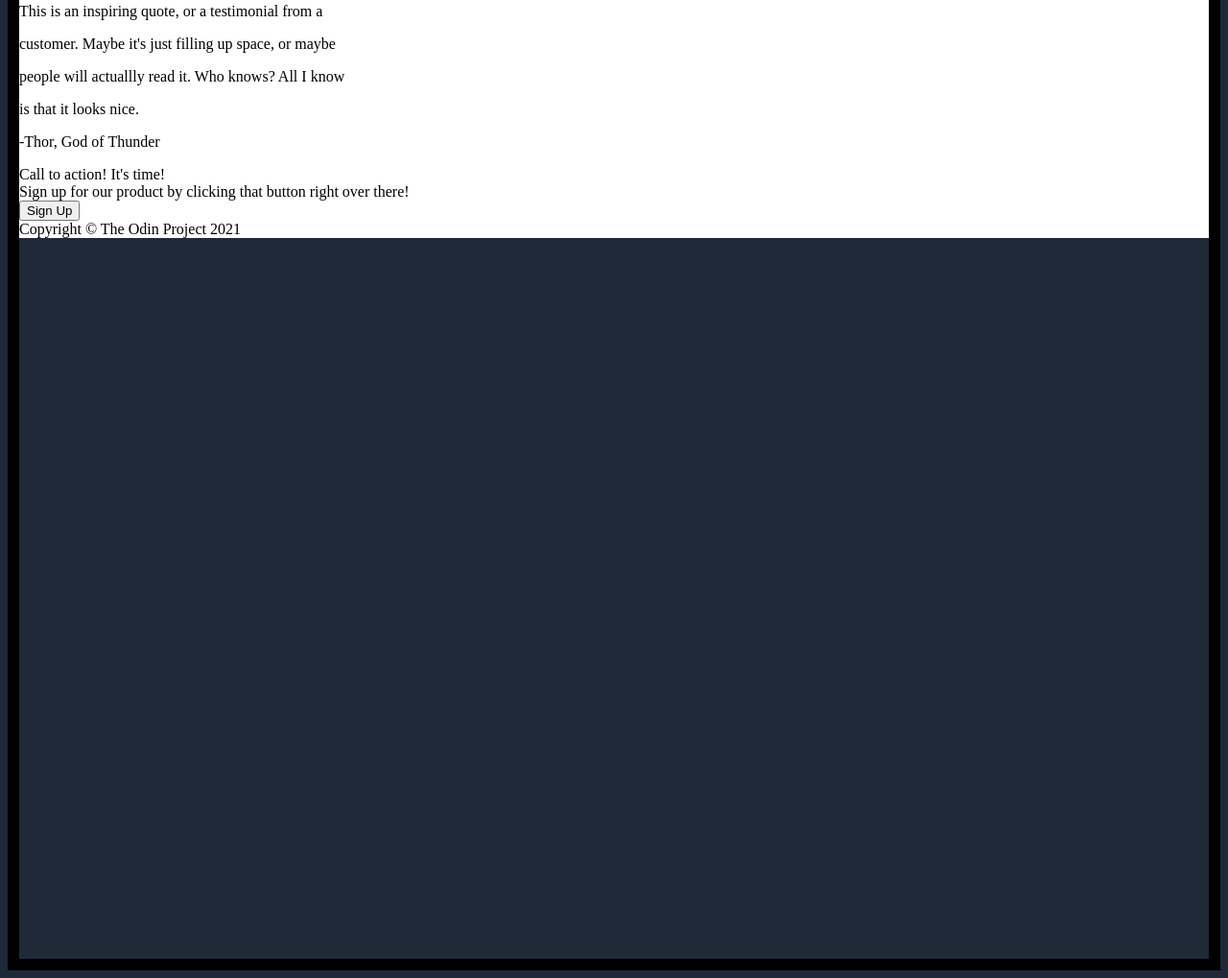
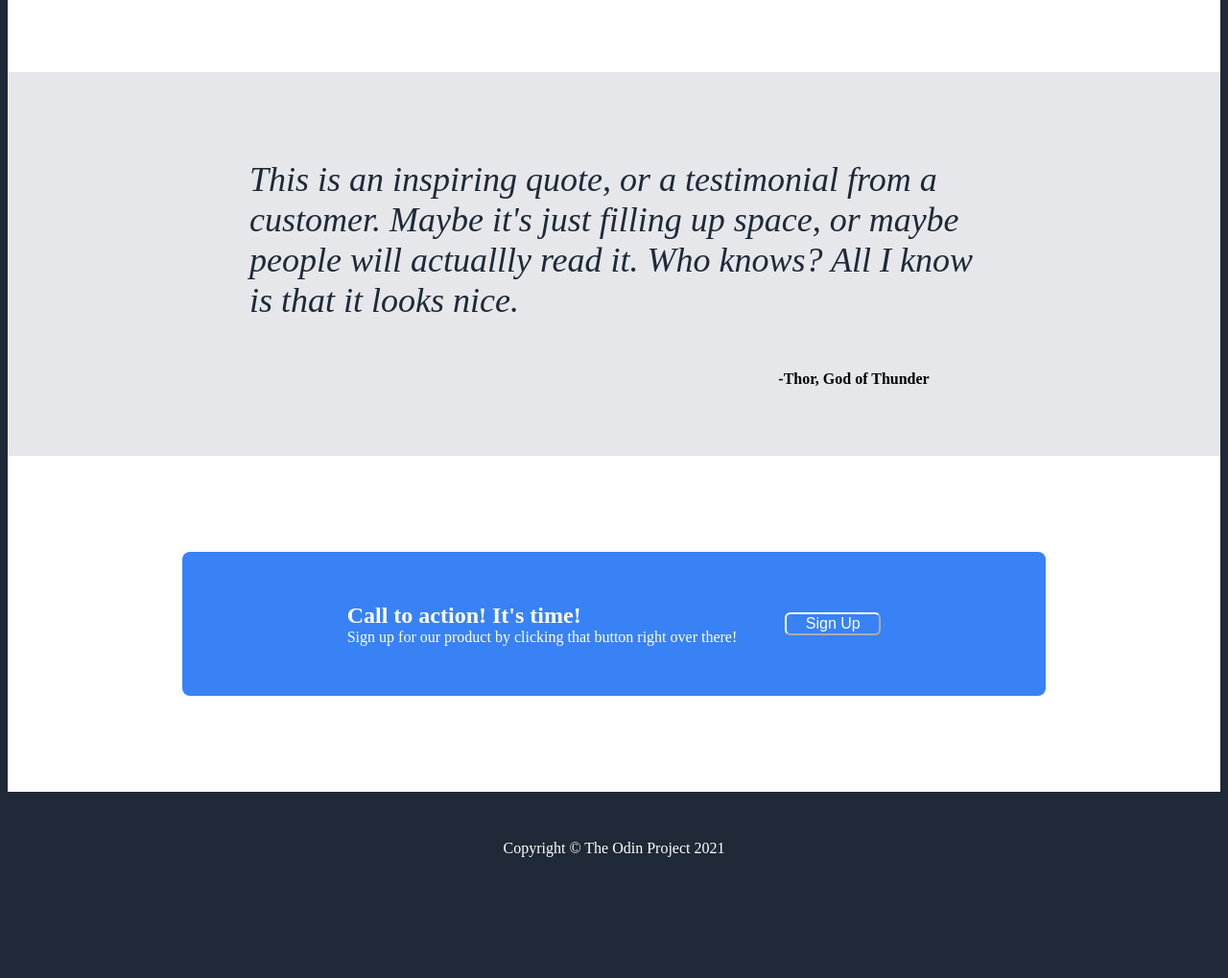
Before and after one commit to JebGuiling/landingpage, a plain HTML site: page index.html in a window 1280 px wide. Shown: the part 1021-2040 px from the top of the page at 96% size. After the commit the page ends 1964 px from the top, so only its background shows below. Drawn offline with Linux system fonts and the light colour scheme.

Commit message:
finished the call to action and footer
Finished adding the footer and the call to action box with
sign up button

```diff
--- a/index.html
+++ b/index.html
@@ -54,20 +54,22 @@
 
         </div>
         <div class="gray_container">
-            <p class="quote"> This is an inspiring quote, or a testimonial from a</p>
-            <p class="quote">customer. Maybe it's just filling up space, or maybe</p>
-            <p class="quote">people will actuallly read it. Who knows? All I know</p>
-            <p class="quote"> is that it looks nice.</p>
+            <p class="quote"> This is an inspiring quote, or a testimonial from a customer. Maybe it's just filling up space, or maybe people will actuallly read it. Who knows? All I know is that it looks nice.</p>
             <p class="quote_name">-Thor, God of Thunder</p>
         </div>
+
+
+    </div>
+    <div class="white_container2">
         <div class="blue_container">
-        <div class="call-to-action"> Call to action! It's time!</div>
-        <div class="text">Sign up for our product by clicking that button right over there!</div>
-        <button>Sign Up</button>
-        </div>
-
-    <footer>Copyright © The Odin Project 2021 </footer>
+            <div class="new_contain">
+                <div class="call-to-action"> Call to action! It's time!</div>
+                <div class="text2">Sign up for our product by clicking that button right over there!</div>
+            </div>
+        <button class="button2">Sign Up</button>
     </div>
+    </div>
+    <div class="copyright">Copyright © The Odin Project 2021 </div>
 
 </body>
 </html>
--- a/style.css
+++ b/style.css
@@ -1,8 +1,7 @@
 body{
     background-color: #1f2937;
-    height: 2000px;
+    height: auto;
     width: auto;
-    border: 12px solid black;
 
 }
 
@@ -53,7 +52,7 @@ ul{
     display: flex;
     font-size: 18px;
     color: #e5E7EB;
-
+    text-align: start;
 }
 
 img{
@@ -109,3 +108,80 @@ img{
 
 
 }
+
+.text{
+    text-align: center;
+}
+
+.gray_container{
+    background-color: #E5E7EB;
+    display: flex;
+    align-items: center;
+    justify-content: center;
+    flex-direction: column;
+    margin-top: 100px;
+    height: 400px;
+}
+
+.quote{
+    font-size: 36px;
+    font-style: italic ;
+    color: #1F2937;
+    display: flex;
+    width: 760px;
+}
+
+.quote_name{
+    font-weight: bold;
+    display: flex;
+    margin-left: 500px;
+}
+
+.white_container2{
+    background-color: white;
+    display: flex;
+    justify-content: center;
+}
+
+.blue_container{
+    display: flex;
+    background-color: #3882F6;
+    width: 900px;
+    height: 150px;
+    flex-wrap: wrap;
+    align-items: center;
+    justify-content: center;
+    margin: 100px;
+    border-radius: 8px;
+
+}
+
+.call-to-action{
+    font-size: 24px;
+    color: white;
+    font-weight: bold;
+
+}
+.button2{
+    color: white;
+    background-color: #3882F6;
+    height: auto;
+    width: 100px;
+    font-size: 16px;
+    border-radius: 6px;
+    margin-left: 50px;
+    border-color: white;
+
+}
+.text2{
+    color: white;
+}
+
+.copyright{
+    color: white;
+    font-size: 16px;
+    display: flex;
+    justify-content: center;
+    align-items: center;
+    margin: 50px;
+}
```
